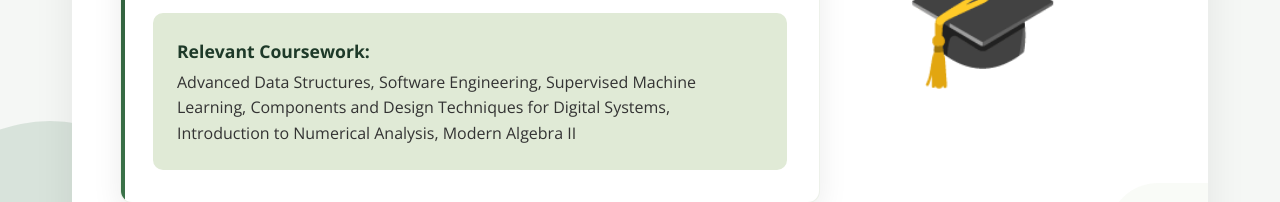
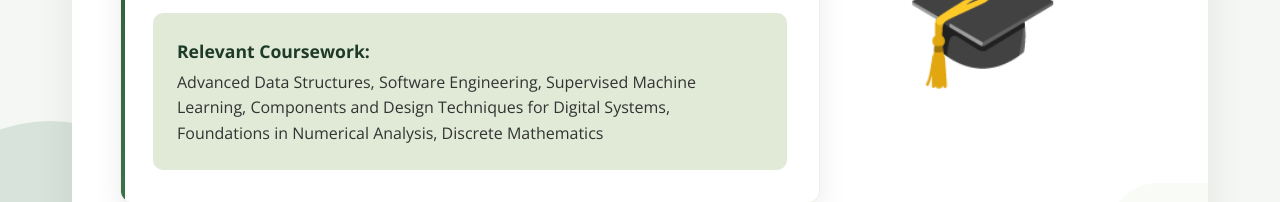
Before and after one commit to mzaid03/PersonalWeb, a React (Create React App) app: page / in a window 1280 px wide. Both pictures are taken after a click on the item "Education". Shown: the part 429-631 px from the top of the page. Built offline with nearby package versions, Linux system fonts and the light colour scheme.

Commit message:
new project added

```diff
--- a/src/App.js
+++ b/src/App.js
@@ -349,7 +349,7 @@ function App() {
  transition={{ delay: 0.5, duration: 0.7 }}
  >
  <h4>Relevant Coursework:</h4>
- <p>Advanced Data Structures, Software Engineering, Supervised Machine Learning, Components and Design Techniques for Digital Systems, Introduction to Numerical Analysis, Modern Algebra II</p>
+ <p>Advanced Data Structures, Software Engineering, Supervised Machine Learning, Components and Design Techniques for Digital Systems, Foundations in Numerical Analysis, Discrete Mathematics</p>
  </motion.div>
  </motion.div>
  <motion.div
```
